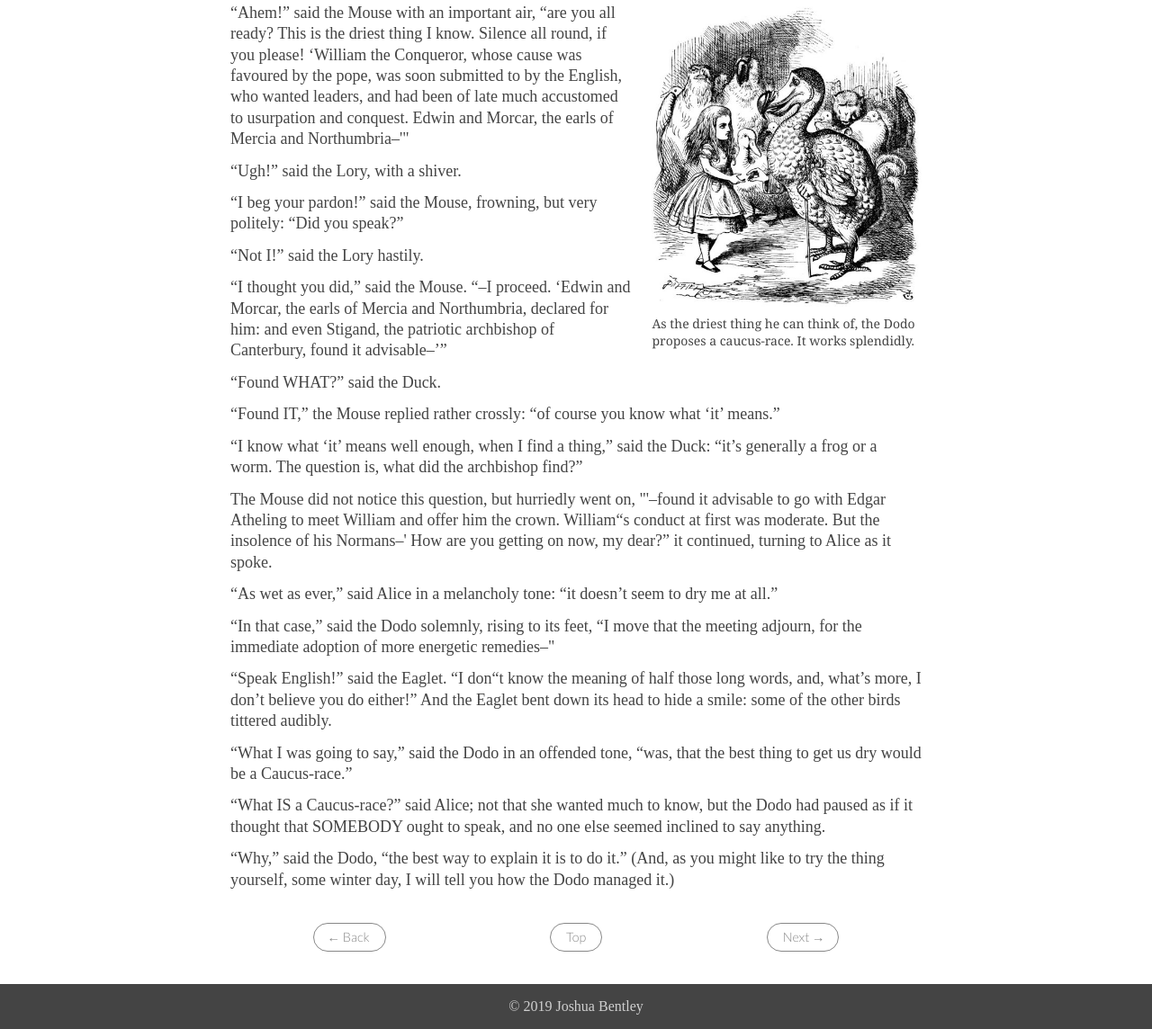
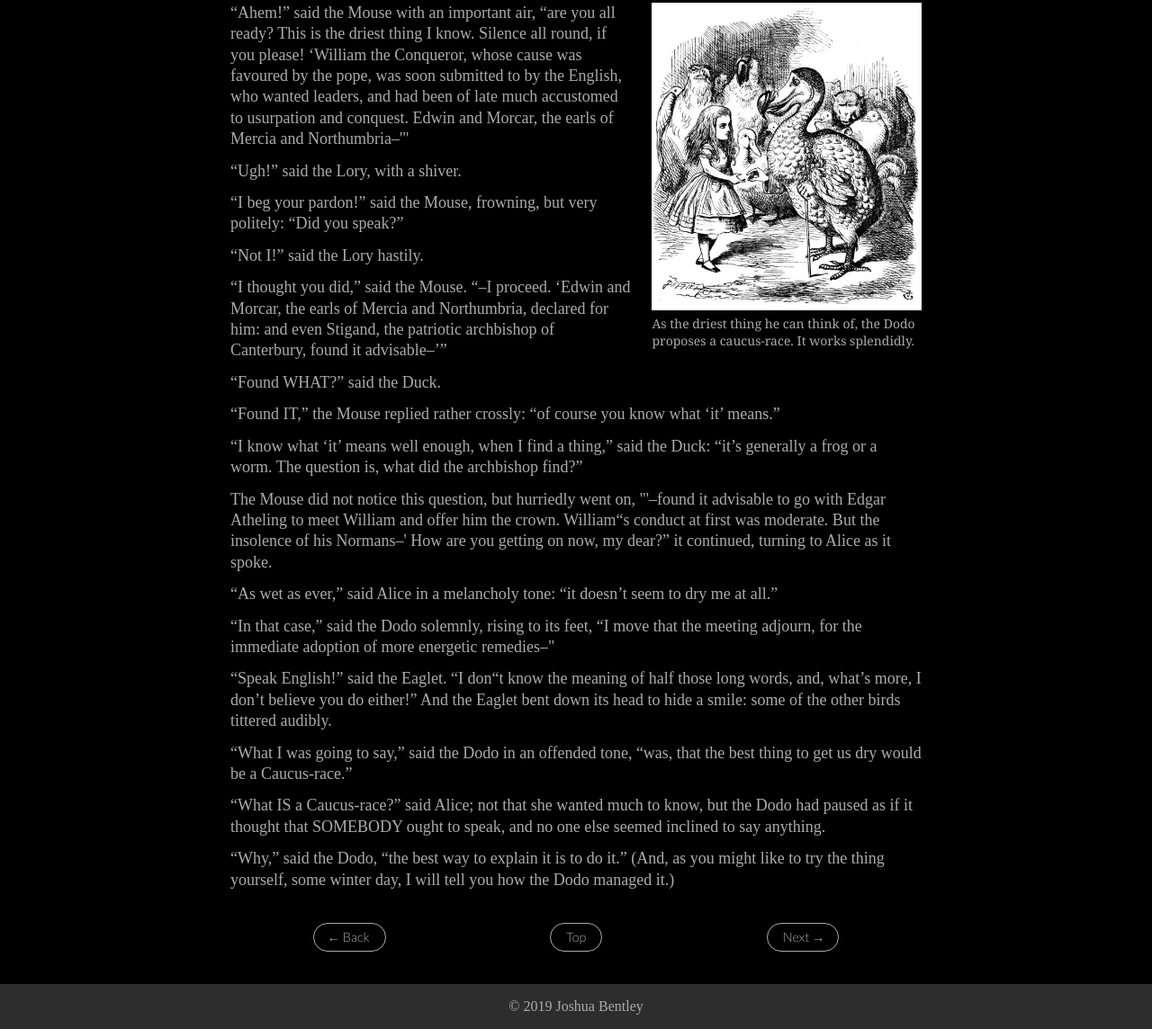
Before and after one commit to tetrachan/tetrafix, a plain HTML site: page index.html in a window 1280 px wide. Shown: the part 846-1990 px from the top of the page at 90% size. Drawn offline with Linux system fonts and the light colour scheme; a web font is replaced by a local one.

Commit message:
switched to a dark theme ^v^
dark theme is cool wow
link to colors i found online for a dark theme: https://www.color-hex.com/color-palette/42520

Also ^v^

```diff
--- a/css/style.css
+++ b/css/style.css
@@ -1,19 +1,20 @@
 /*--Remember the cascade: Later styles override earlier ones and more specific styles override more general ones.--*/
 body {
-  color: #444;
+  color: #ababab;
   font-size: 16px;
   font-family: 'Gentium Book Basic', serif;
+  background-color: #000000;
 }
 p {
   margin-bottom: .67em;
 }
 nav, footer {
-  background-color: #444;
+  background-color: #2d2d2d;
 }
 footer {
   text-align: center;
   padding: 1em 0 .3em 0;
-  color: #D0D0D0;
+  color: #D0D0D;
 }
 /*-- Main Menu Styles--*/
 nav ul {
@@ -50,7 +51,7 @@ header h1 {
 }
 .small {
   margin-top: 1em;
-  color: #444;
+  color: #ababab;
   font-size: 14px;
   font-family: 'Lato', sans-serif;
   font-weight: 900;
@@ -69,7 +70,7 @@ article figure {
   margin: 0 0 1.25em 1.25em;
 }
 article figcaption {
-  color: #444;
+  color: #ababab;
   font-size: 14px;
   font-family: 'Cambria', serif;
   font-weight: 300;
@@ -81,19 +82,19 @@ article figcaption {
   justify-content: space-between;
 }
 a.button {
-  border: 1px solid #888;
+  border: 1px solid #ababab;
   padding: .4em 1em .4em 1em;
   text-decoration: none;
-  color: #888;
+  color: #ababab;
   border-radius: 200px;
   font-family: 'Lato', sans-serif;
   font-weight: 300;
   font-size: 80%;
 }
 a.button:hover, a.button:active {
-  border: 1px solid #444;
+  border: 1px solid #8d2663;
   text-decoration: none;
-  color: #222;
+  color: #8d2663;
 }
 /*-- changes header and article width on small screens --*/
 @media screen and (max-width: 768px) {
```
